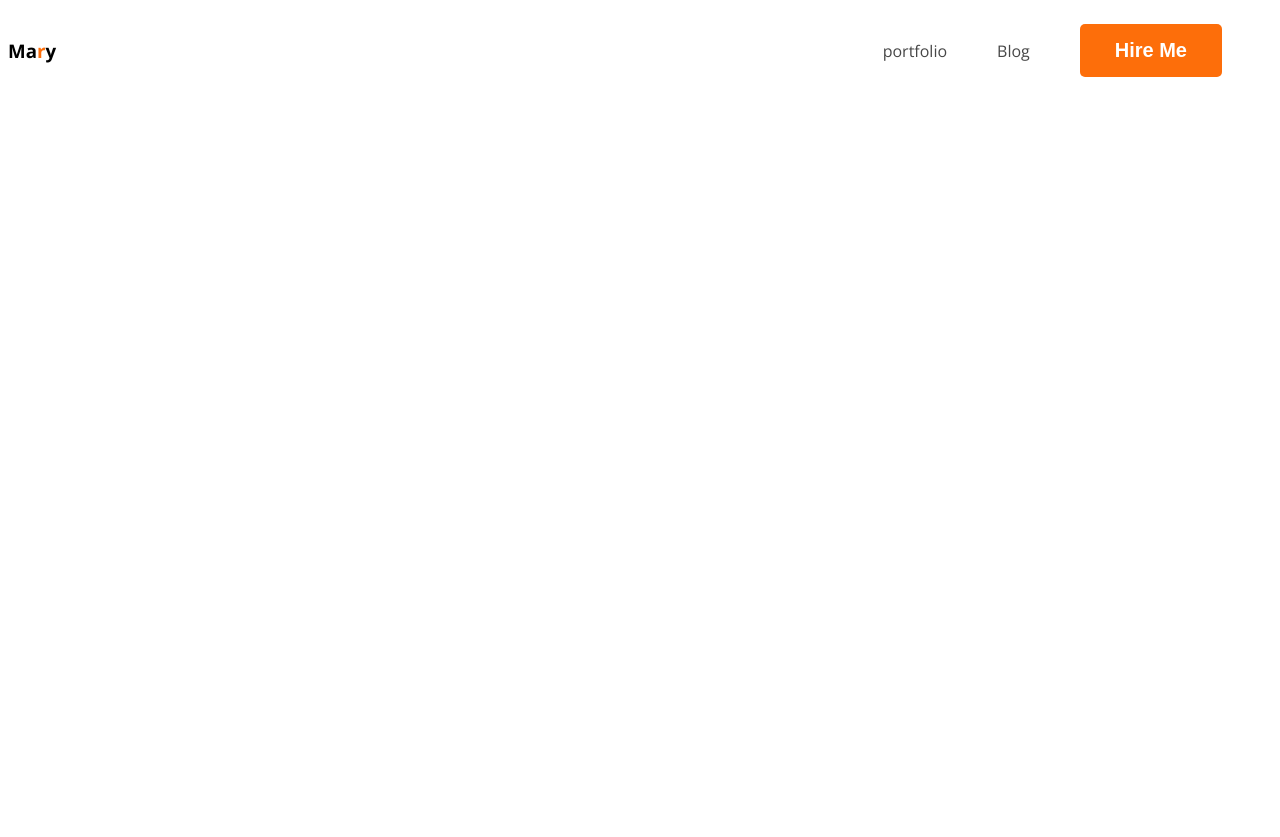
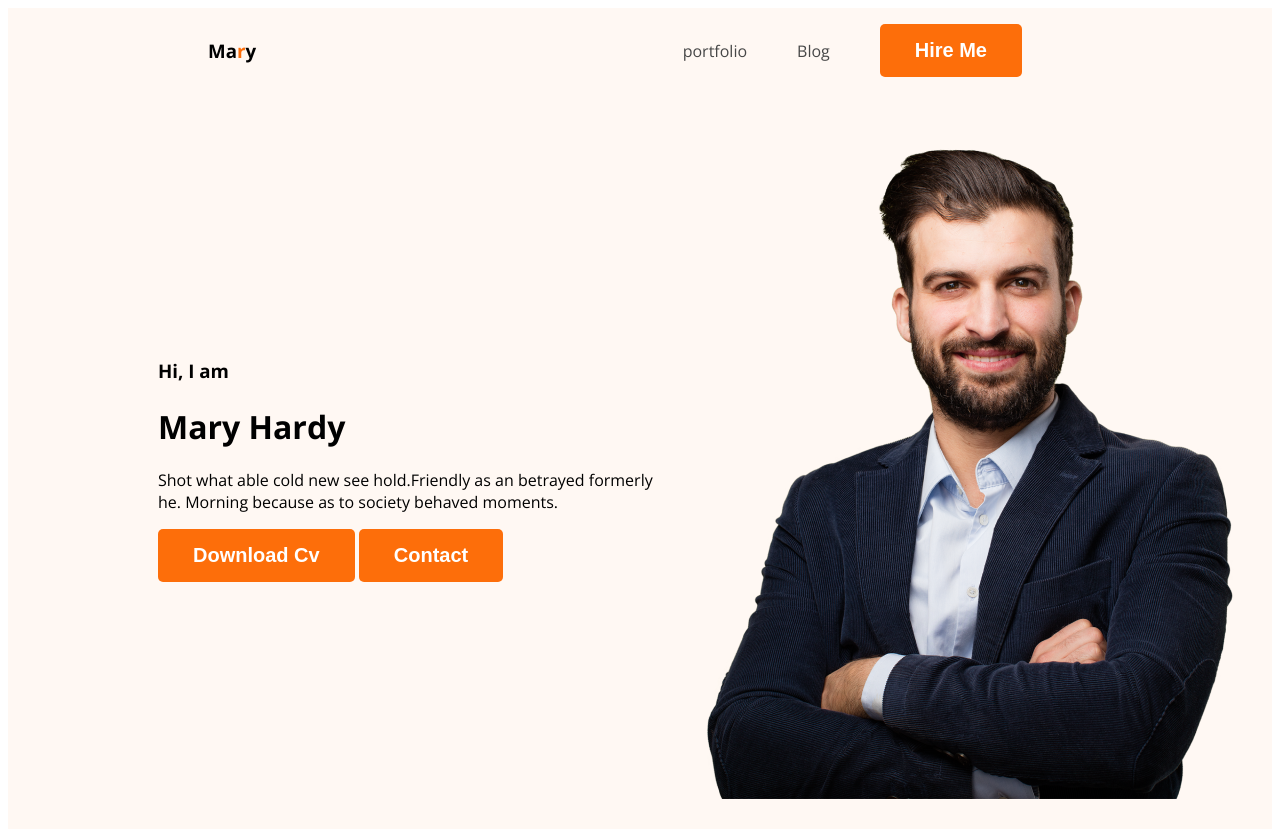
Before and after one commit to Rashadul22/webdp, a plain HTML site: page index.html in a window 1280 px wide. Before the commit the page ends 800 px from the top, so only its background shows below. Drawn offline with nearby package versions, Linux system fonts and the light colour scheme.

Commit message:
new version

```diff
--- a/index.html
+++ b/index.html
@@ -12,7 +12,7 @@
 </head>
 
 <body>
-  <header>
+  <header class="header">
     <nav>
       <h3 class="nav-tittle">Ma<span class="text-primary">r</span>y</h3>
       <ul>
@@ -21,6 +21,17 @@
         <li><button class="btn-primary">Hire Me</button></li>
       </ul>
     </nav>
+    <div class="banner">
+      <div>
+        <h3 class="banner-greating">Hi, I am</h3>
+        <h1 class="banner-tittle">Mary Hardy</h1>
+        <p>Shot what able cold new see hold.Friendly as an betrayed formerly he. Morning because as to society behaved
+          moments.</p>
+        <button class="btn-primary">Download Cv</button>
+        <button class="btn-primary">Contact</button>
+      </div>
+      <img class="profile-pictue" src="images/hardy.png" alt="">
+    </div>
   </header>
   <main>
 
--- a/styles/portfolio.css
+++ b/styles/portfolio.css
@@ -19,6 +19,7 @@ nav {
   display: flex;
   justify-content: space-between;
   align-items: center;
+  margin: 0 200px;
 }
 .nav-title {
   color: #181818;
@@ -37,3 +38,14 @@ nav a {
   text-decoration: none;
   color: #474747;
 }
+.header {
+  background-color: #fff8f3;
+}
+.banner {
+  padding: 30px 30px 30px 150px;
+  display: flex;
+  align-items: center;
+}
+.banner.profile-pictue {
+  width: 500px;
+}
```
